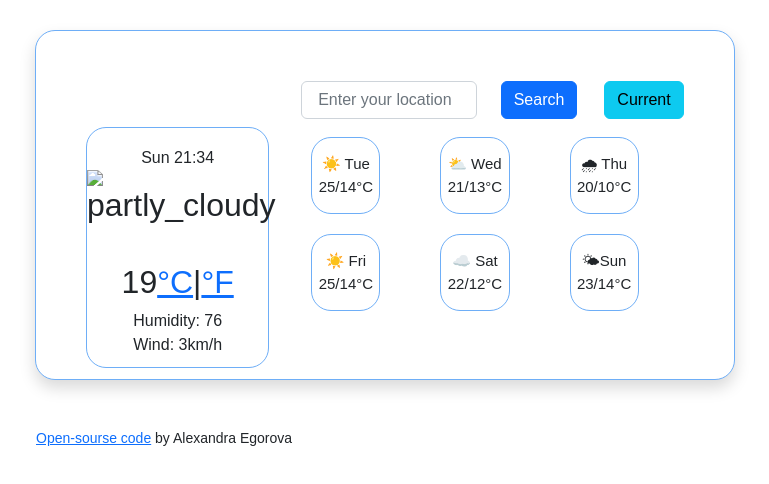
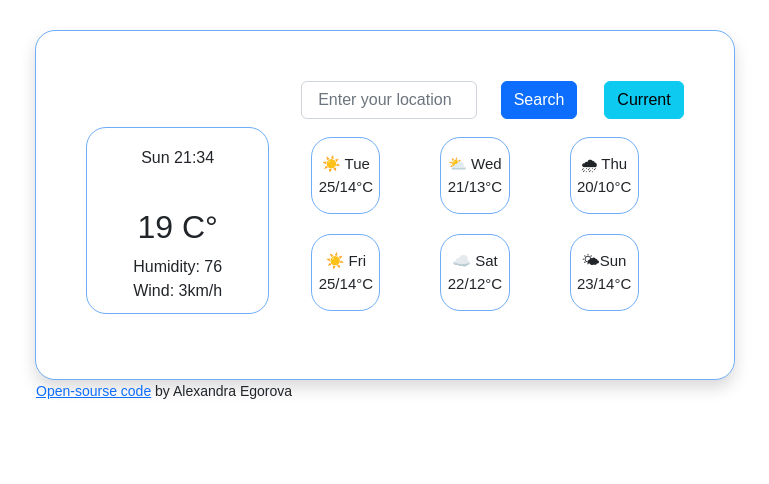
Before and after one commit to SashaEgorova/Weather-App, a plain HTML site: page index.html in a window 1280 px wide. Shown: the whole page, without its empty margins (255-1024 px from the left). Drawn offline with nearby package versions, Linux system fonts and the light colour scheme; a web font is replaced by a local one.

Commit message:
removed F°

```diff
--- a/index.html
+++ b/index.html
@@ -43,8 +43,7 @@
             <h1 id="city"></h1>
             <span>Mon 7:45 p.m.</span>
             <h2>
-              <img src="" alt="partly_cloudy" id="icon"><span id="temprature"><br /> 19</span><a href="#"
-                id="celsius">°C</a>|<a href="#" id="fahrenheit">°F</a>
+              <img src="" alt="" id="icon"><span id="temprature"><br /> 19</span><span> C°</span>
             </h2>
 
             <span>Humidity: <span id="humidity">76</span>
```
